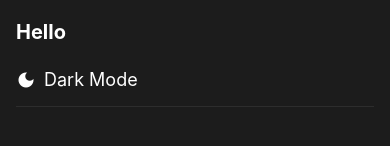
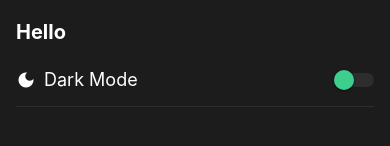
Before and after one commit to erik-ferreira/app-native-cn, a React Native app: screen / in a window 390 px wide. Shown: the part 474-620 px from the top of the page. Built offline with nearby package versions, Linux system fonts and the light colour scheme.

Commit message:
add component switch

```diff
--- a/src/components/Preferences.tsx
+++ b/src/components/Preferences.tsx
@@ -1,13 +1,13 @@
-import { View, Text } from "react-native"
+import { useState } from "react"
+import { View } from "react-native"
 
 import { Title } from "@/components/Title"
 import { Option } from "@/components/Option"
+import { Switch } from "@/components/Switch"
 
-// import {} from "./styles"
+export function Preferences() {
+  const [isDarkMode, setIsDarkMode] = useState(false)
 
-interface PreferencesProps {}
-
-export function Preferences({ ...rest }: PreferencesProps) {
   return (
     <View>
       <Title>Hello</Title>
@@ -15,6 +15,8 @@ export function Preferences({ ...rest }: PreferencesProps) {
       <Option>
         <Option.Icon icon="dark-mode" />
         <Option.Title>Dark Mode</Option.Title>
+
+        <Switch value={isDarkMode} onValueChange={setIsDarkMode} />
       </Option>
     </View>
   )
--- /dev/null
+++ b/src/components/Switch.tsx
@@ -0,0 +1,17 @@
+import { Switch as NativeSwitch, useColorScheme } from "react-native"
+
+import { colors } from "@/styles/colors"
+
+function Switch({
+  ...props
+}: React.ComponentPropsWithoutRef<typeof NativeSwitch>) {
+  return (
+    <NativeSwitch
+      trackColor={{ true: colors.green[400], false: colors.gray[500] }}
+      thumbColor={colors.green[500]}
+      {...props}
+    />
+  )
+}
+
+export { Switch }
```
